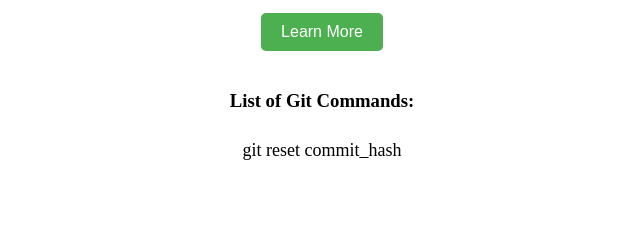
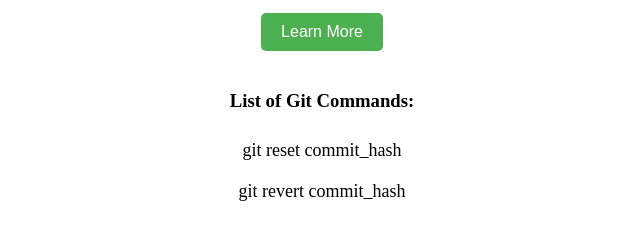
Before and after one commit to adzguy/test_demo, a plain HTML site: page index.html in a window 1280 px wide. Shown: the part 101-340 px from the top of the page, without its empty margins (318-958 px from the left). Drawn offline with Linux system fonts and the light colour scheme.

Commit message:
Add git revert to the list

```diff
--- a/index.html
+++ b/index.html
@@ -39,6 +39,7 @@
     <h3>List of Git Commands:</h3>
     <ul>
         <li>git reset commit_hash</li>
+        <li>git revert commit_hash</li>
     </ul>
 </body>
 </html>
```
